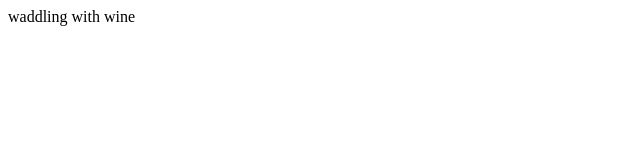
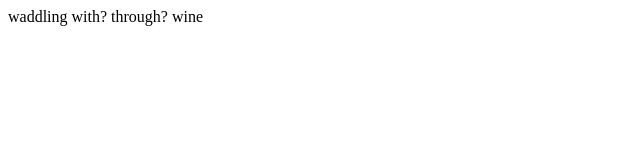
Before and after one commit to codywong/codywong.github.io, a plain HTML site: page wine/index.html in a window 1280 px wide. Shown: the full height of the page, 0-640 px from the left. Drawn offline with Linux system fonts and the light colour scheme.

Commit message:
hi cathy

```diff
--- a/wine/index.html
+++ b/wine/index.html
@@ -5,7 +5,7 @@
 </head>
 
 <body>
-waddling with wine
+waddling with? through?  wine
 </body>
 
 </html>
```
Also changed, not shown: index.html (+1 -0 lines).
